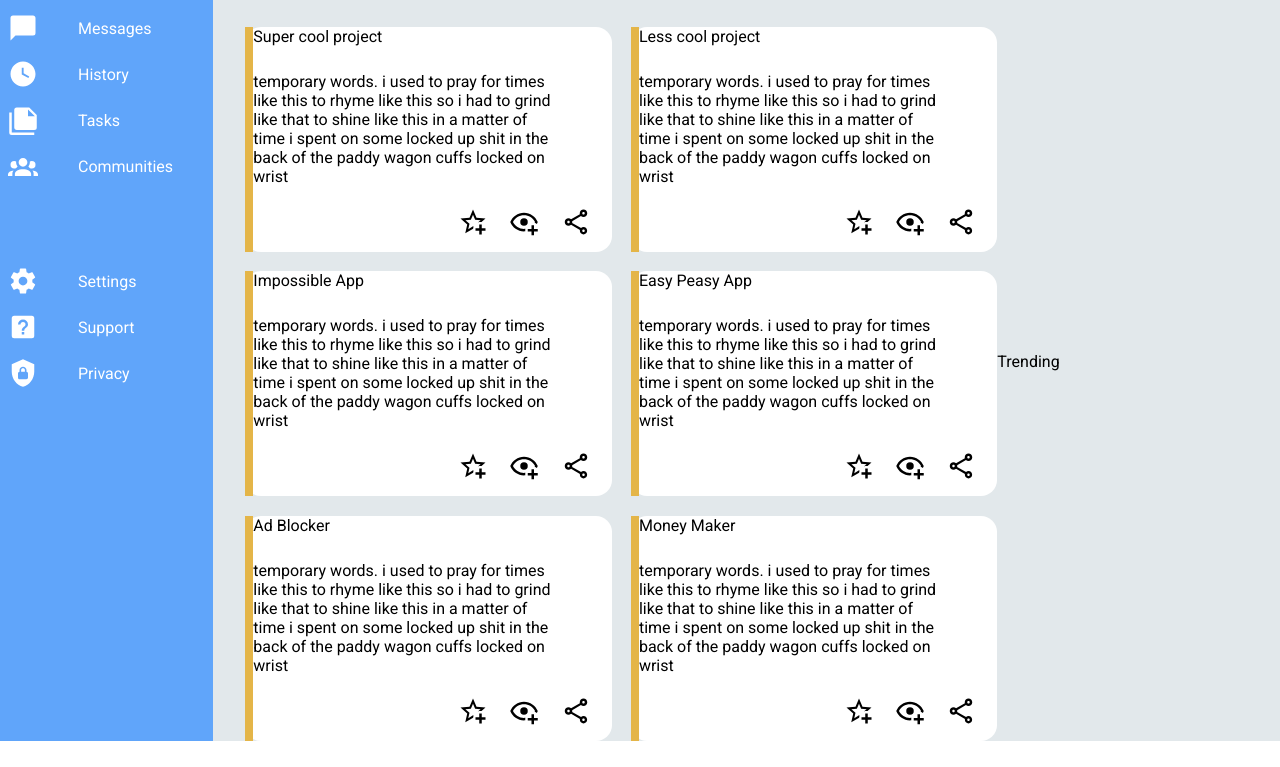
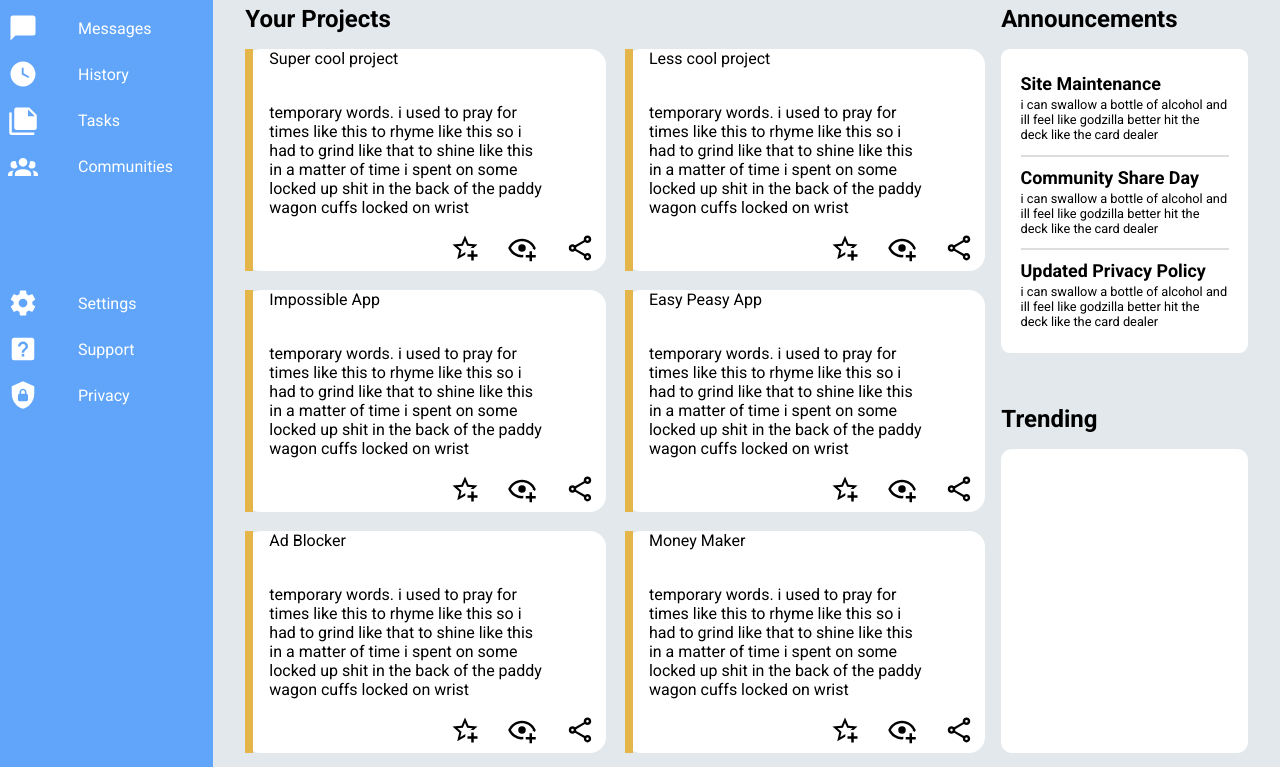
Before and after one commit to smoothiekanoble/admin-dashboard, a plain HTML site: page index.html in a window 1280 px wide. Shown: the part 167-934 px from the top of the page. Before the commit the page ends 908 px from the top, so only its background shows below. Drawn offline with Linux system fonts and the light colour scheme.

Commit message:
finish projects and create functional but not perfectly dynamic announcements and create trending background

```diff
--- a/index.html
+++ b/index.html
@@ -128,7 +128,20 @@
                 </div>
 
                 <div class="announcements">
-                    <div class="announcementcard"></div>
+                    <div class="sitemaintenance">
+                        <div class="title">Site Maintenance</div>
+                        i can swallow a bottle of alcohol and ill feel like godzilla better hit the deck like the card dealer
+                    </div>
+
+                    <div class="community">
+                        <div class="title">Community Share Day</div>
+                        i can swallow a bottle of alcohol and ill feel like godzilla better hit the deck like the card dealer
+                    </div>
+
+                    <div class="updated">
+                        <div class="title">Updated Privacy Policy</div>
+                        i can swallow a bottle of alcohol and ill feel like godzilla better hit the deck like the card dealer
+                    </div>
                 </div>
 
                 <div class="trendingtitle">
--- a/styles.css
+++ b/styles.css
@@ -180,7 +180,15 @@ button {
         "projects tredingtitle" 4em
         "projects trending" 1fr
         / 3fr 1fr;
-    padding: 0 2em;
+    padding: 0 2em 2em 2em;
+    gap: 1em;
+}
+
+.projecttitle, .announcementtitle, .trendingtitle {
+    font-weight: bold;
+    font-size: 1.5em;
+    /* padding: 0em; */
+    align-self: end;
 }
 
 .projects {
@@ -193,12 +201,15 @@ button {
 .card {
     display: grid;
     background-color: white;
+    max-height: 40vh;
     border-radius: 1em;
     grid-template:
         [starttitle] "yellow cardtitle . . ." 1fr [endtitle]
         [startbody] "yellow cardbody cardbody cardbody ." 3fr [endbody]
         [starticons] "yellow . starplus eyeplus share" 1fr [endicons]
         / .5em 4fr 1fr 1fr 1fr;
+    gap: 1em;
+
 }
 
 .yellow {
@@ -228,8 +239,34 @@ button {
 
 .announcements {
     grid-area: announcements;
+    background-color: white;
+    border-radius: .7em;
+    display: grid;
+    padding: 1.5em;
+    align-items: center;
+    font-size: .8em;
+}
+
+.sitemaintenance {
+    border-bottom: 2px solid #ddd;
+    padding-bottom: 1em;
+}
+
+.community {
+    border-bottom: 2px solid #ddd;
+    padding-bottom: 1em;
+
+}
+
+.title {
+    font-weight: bold;
+    font-size: 1.4em;
+    padding-bottom: 3px;
 }
 
 .trending {
     grid-area: trending;
+    background-color: white;
+    border-radius: .7em;
+
 }
```
